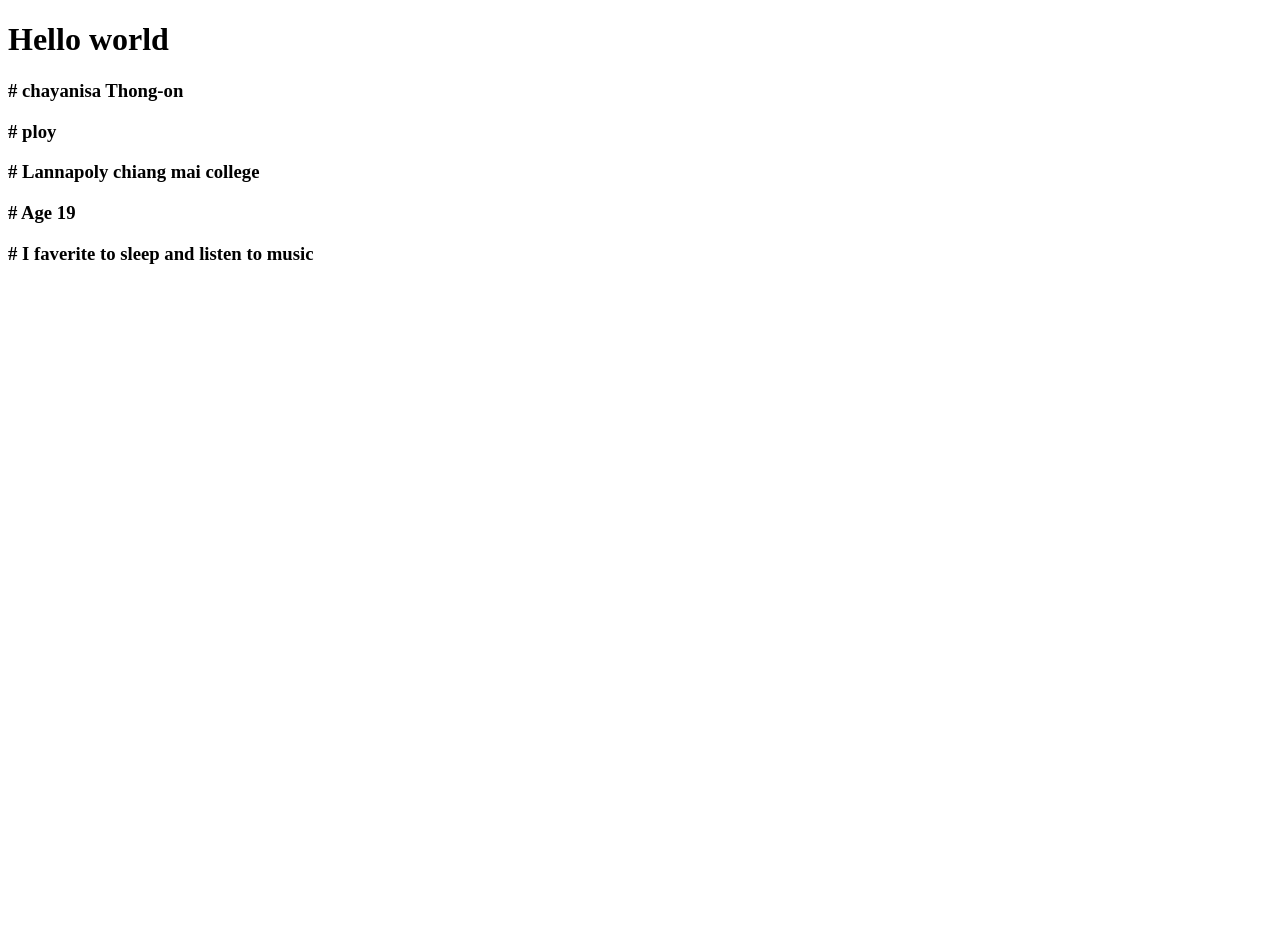
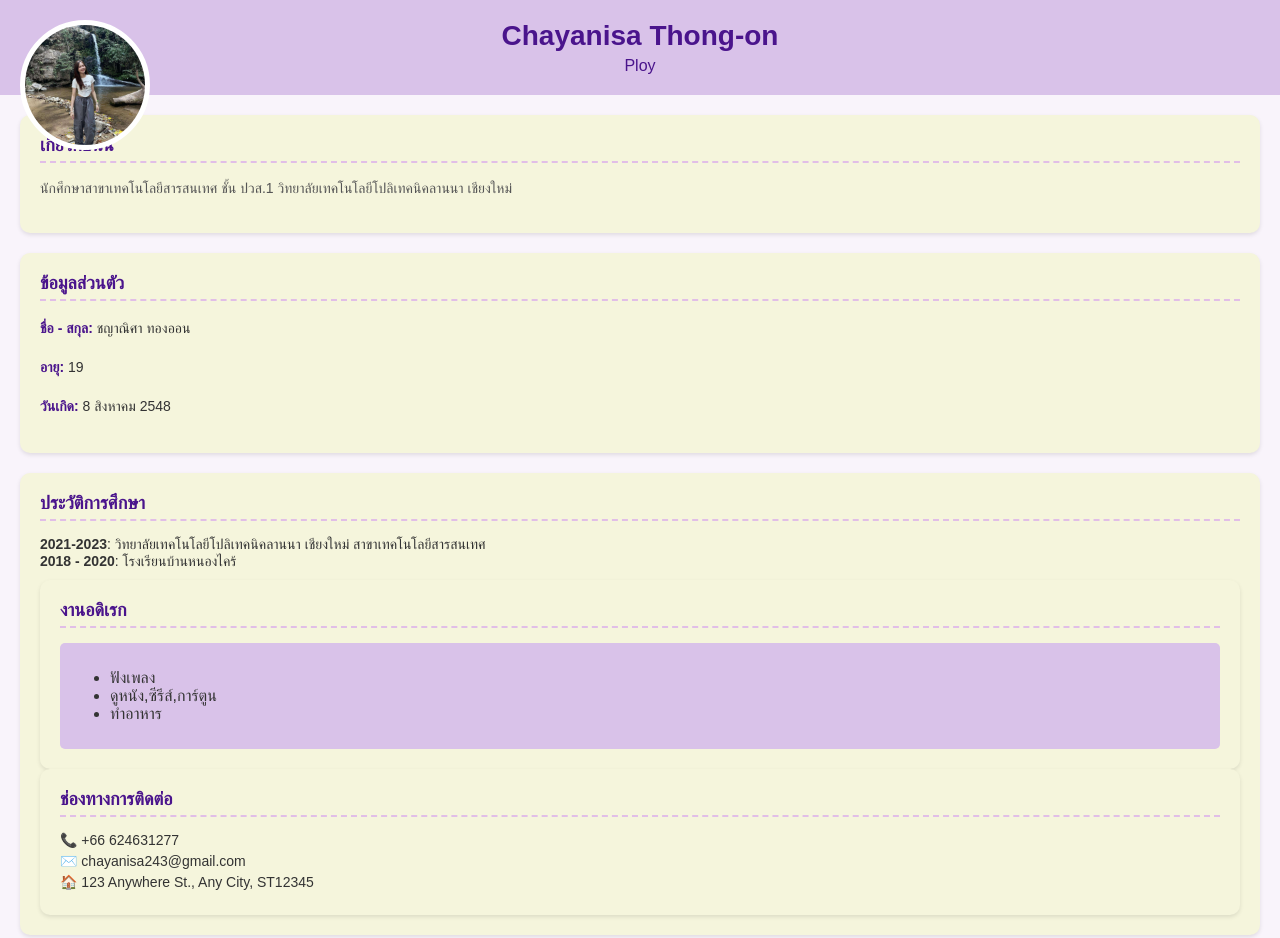
Before and after one commit to iiipch/test_branch4501, a plain HTML site: page index.html in a window 1280 px wide. Before the commit the page ends 800 px from the top, so only its background shows below. Drawn offline with Linux system fonts and the light colour scheme.

Commit message:
resume_v1 git commit -m resume_v1 git commit -m resume_v1

```diff
--- a/index.html
+++ b/index.html
@@ -3,14 +3,156 @@
 <head>
     <meta charset="UTF-8">
     <meta name="viewport" content="width=device-width, initial-scale=1.0">
-    <title>Document</title>
+    <title>Resume By Chayanisa</title>
+    <style>
+        body {
+            font-family: 'Arial', sans-serif;
+            margin: 0;
+            padding: 0;
+            background-color: #f9f4fb;
+            color: #333;
+        }
+        .header {
+            background-color: #d9c2e9;
+            color: #4a148c;
+            padding: 20px;
+            text-align: center;
+            position: relative;
+        }
+        .header h1 {
+            margin: 0;
+            font-size: 28px;
+        }
+        .header p {
+            margin: 5px 0 0;
+            font-size: 16px;
+        }
+        .profile-img {
+            width: 120px;
+            height: 120px;
+            border-radius: 50%;
+            background-color: #fff;
+            overflow: hidden;
+            position: absolute;
+            top: 20px;
+            left: 20px;
+            border: 5px solid #fff;
+        }
+        .profile-img img {
+            width: 100%;
+            height: 100%;
+            object-fit: cover;
+        }
+        .container {
+            padding: 20px;
+            display: flex;
+            flex-direction: column;
+            gap: 20px;
+        }
+        .section {
+            background-color:beige;
+            padding: 20px;
+            border-radius: 10px;
+            box-shadow: 0 2px 4px rgba(0, 0, 0, 0.1);
+        }
+        .section h2 {
+            margin-top: 0;
+            font-size: 18px;
+            color: #4a148c;
+            border-bottom: 2px dashed #e1bee7;
+            padding-bottom: 5px;
+        }
+        .about {
+            font-size: 14px;
+            color: #555;
+            line-height: 1.5;
+        }
+        .info {
+            font-size: 14px;
+            line-height: 1.8;
+        }
+        .info strong {
+            color: #4a148c;
+        }
+        .skills, .education, .experience {
+            font-size: 14px;
+        }
+        .list-item {
+            margin-bottom: 10px;
+        }
+        .contact {
+            font-size: 14px;
+        }
+        .contact div {
+            display: flex;
+            align-items: center;
+            margin-bottom: 5px;
+        }
+        .contact div svg {
+            margin-right: 8px;
+        }
+        .highlight {
+            background-color: #d9c2e9;
+            padding: 10px;
+            border-radius: 5px;
+        }
+    </style>
 </head>
 <body>
-    <h1>Hello world</h1>
-    <h3># chayanisa Thong-on</h3>
-    <h3># ploy</h3>
-    <h3># Lannapoly chiang mai college</h3>
-    <h3># Age 19</h3>
-    <h3># I faverite to sleep and listen to music</h3>
+    <div class="header">
+        <div class="profile-img">
+            <img src="./img/ploy.jpg" alt="Profile Picture">
+        </div>
+        <h1>Chayanisa Thong-on</h1>
+        <p>Ploy</p>
+    </div>
+
+    <div class="container">
+        <div class="section">
+            <h2>เกี่ยวกับฉัน</h2>
+            <p class="about">นักศึกษาสาขาเทคโนโลยีสารสนเทศ ชั้น ปวส.1 วิทยาลัยเทคโนโลยีโปลิเทคนิคลานนา เชียงใหม่</p>
+        </div>
+
+        <div class="section">
+            <h2>ข้อมูลส่วนตัว</h2>
+            <div class="info">
+                <p><strong>ชื่อ - สกุล:</strong> ชญาณิศา ทองออน</p>
+                <p><strong>อายุ:</strong> 19</p>
+                <p><strong>วันเกิด:</strong> 8 สิงหาคม 2548</p>
+            </div>
+        </div>
+
+        <div class="section">
+            <h2>ประวัติการศึกษา</h2>
+            <div class="education">
+                <div class="list-item">
+                    <strong>2021-2023</strong>: วิทยาลัยเทคโนโลยีโปลิเทคนิคลานนา เชียงใหม่ สาขาเทคโนโลยีสารสนเทศ
+                <div class="list-item">
+                    <strong>2018 - 2020</strong>: โรงเรียนบ้านหนองไคร้
+                </div>
+            </div>
+        </div>
+
+
+        <div class="section">
+            <h2>งานอดิเรก</h2>
+            <div class="highlight">
+                <ul>
+                    <li>ฟังเพลง</li>
+                    <li>ดูหนัง,ซีรีส์,การ์ตูน</li>
+                    <li>ทำอาหาร</li>
+                </ul>
+            </div>
+        </div>
+
+        <div class="section">
+            <h2>ช่องทางการติดต่อ</h2>
+            <div class="contact">
+                <div>📞 +66 624631277</div>
+                <div>✉️ chayanisa243@gmail.com</div>
+                <div>🏠 123 Anywhere St., Any City, ST12345</div>
+            </div>
+        </div>
+    </div>
 </body>
 </html>
```
Also changed, not shown: img/ploy.jpg (added).
